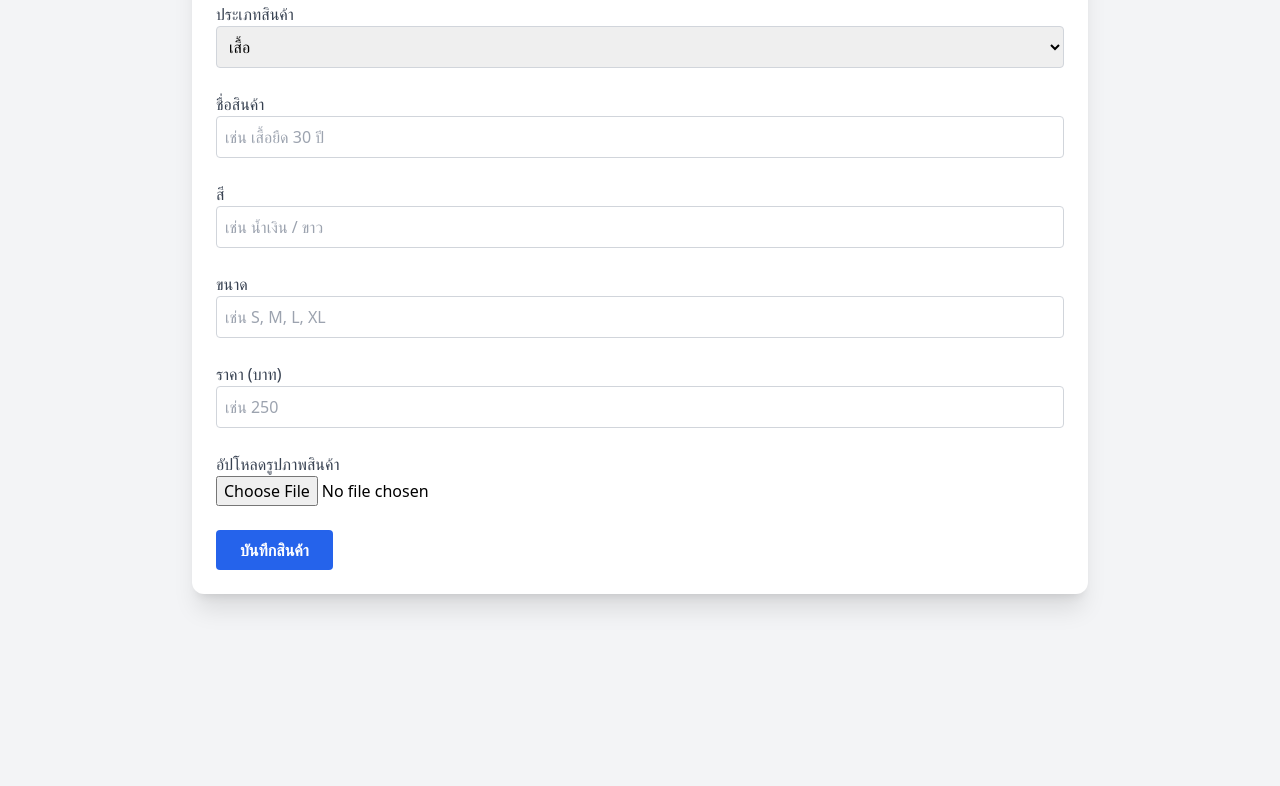
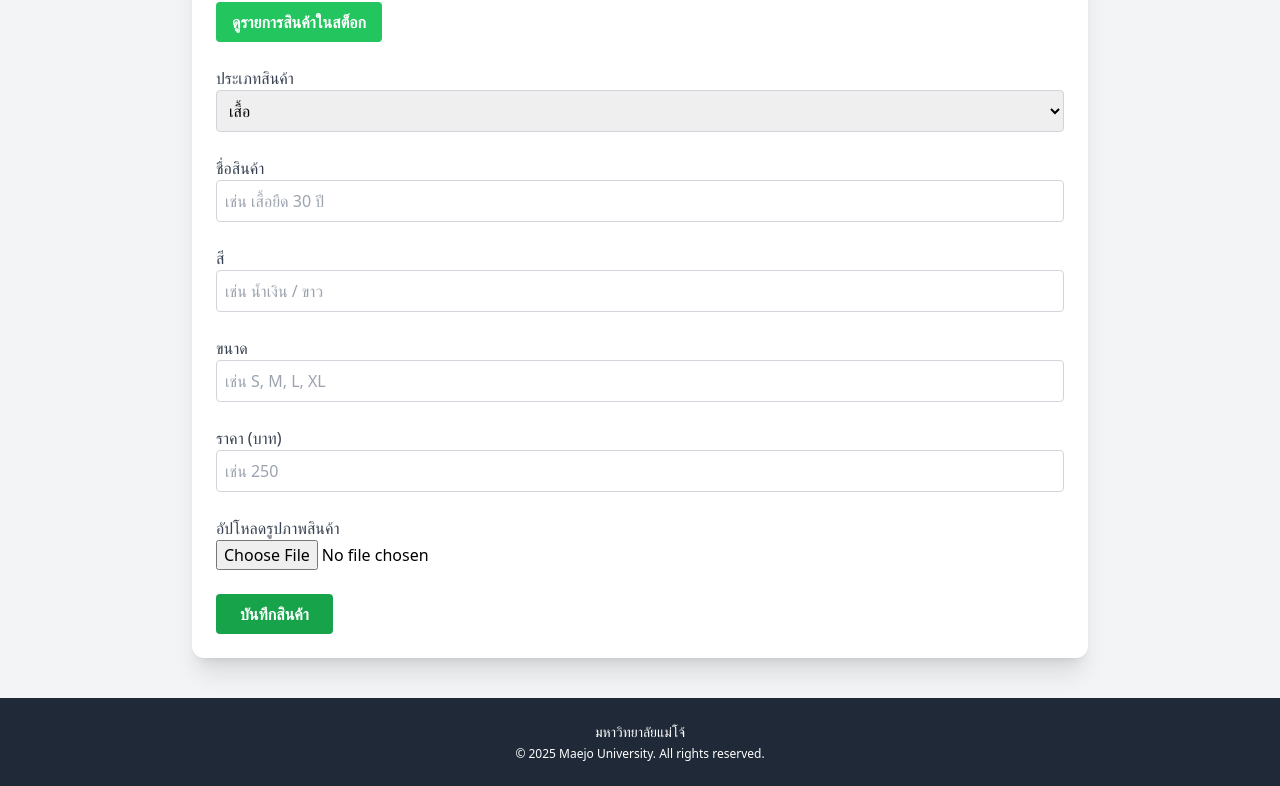
Before and after one commit to NUUICE/CS, a plain HTML site: page index.html in a window 1280 px wide. Shown: the part 114-900 px from the top of the page. Before the commit the page ends 800 px from the top, so only its background shows below. Drawn offline with nearby package versions, Linux system fonts and the light colour scheme.

Commit message:
Update index.html

```diff
--- a/index.html
+++ b/index.html
@@ -6,12 +6,24 @@
   <title>เพิ่มสินค้า - ที่ระลึก 30 ปี</title>
   <script src="https://cdn.tailwindcss.com"></script>
 </head>
-<body class="bg-gray-100 font-sans">
+<body class="bg-gray-100 font-sans flex flex-col min-h-screen">
+
+  <!-- เนื้อหา -->
+  <div class="flex-grow">
     <div class="max-w-4xl mx-auto p-6 bg-white shadow-xl mt-10 rounded-xl">
-    <h1 class="text-3xl font-bold text-blue-800 mb-4">เพิ่มสินค้า (Admin)</h1>
+      <h1 class="text-3xl font-bold text-green-700 mb-4">เพิ่มสินค้า - ของที่ระลึก 30 ปี</h1>
+
+      <!-- ปุ่มดู stock -->
+      <div class="mb-6">
+        <a href="stock.html" target="_blank"
+           class="inline-block bg-green-500 hover:bg-green-700 text-white font-bold py-2 px-4 rounded">
+          ดูรายการสินค้าในสต็อก
+        </a>
+      </div>
+
       <form action="stock.html" method="GET" class="space-y-6">
 
-      <!-- เลือกประเภทสินค้า -->
+        <!-- ประเภทสินค้า -->
         <div>
           <label class="block text-gray-700 font-medium">ประเภทสินค้า</label>
           <select name="type" class="w-full p-2 border border-gray-300 rounded">
@@ -26,52 +38,65 @@
           </select>
         </div>
 
-      <!-- รายละเอียดสินค้า -->
+        <!-- รายละเอียด -->
         <div>
           <label class="block text-gray-700 font-medium">ชื่อสินค้า</label>
           <input type="text" name="name" placeholder="เช่น เสื้อยืด 30 ปี" required
             class="w-full p-2 border border-gray-300 rounded" />
         </div>
 
-      <!-- สี -->
         <div>
           <label class="block text-gray-700 font-medium">สี</label>
           <input type="text" name="color" placeholder="เช่น น้ำเงิน / ขาว" class="w-full p-2 border border-gray-300 rounded" />
         </div>
 
-      <!-- ขนาด -->
         <div>
           <label class="block text-gray-700 font-medium">ขนาด</label>
           <input type="text" name="size" placeholder="เช่น S, M, L, XL" class="w-full p-2 border border-gray-300 rounded" />
         </div>
 
-      <!-- ราคา -->
         <div>
           <label class="block text-gray-700 font-medium">ราคา (บาท)</label>
           <input type="number" name="price" placeholder="เช่น 250" required class="w-full p-2 border border-gray-300 rounded" />
         </div>
 
-      <!-- อัปโหลดรูป -->
         <div>
           <label class="block text-gray-700 font-medium">อัปโหลดรูปภาพสินค้า</label>
           <input type="file" name="image" class="w-full" />
         </div>
 
         <button type="submit"
-        class="bg-blue-600 hover:bg-blue-800 text-white font-bold py-2 px-6 rounded">บันทึกสินค้า</button>
+          class="bg-green-600 hover:bg-green-800 text-white font-bold py-2 px-6 rounded">
+          บันทึกสินค้า
+        </button>
       </form>
     </div>
+  </div>
+
+  <!-- Footer -->
+  <footer class="bg-gray-800 text-white py-6 mt-10">
+    <div class="max-w-4xl mx-auto px-4 text-center">
+      <p class="text-sm font-medium">มหาวิทยาลัยแม่โจ้</p>
+      <p class="text-xs mt-1">© 2025 Maejo University. All rights reserved.</p>
+    </div>
+  </footer>
+
 </body>
 </html>
+
 <script>
-  // Tailwind CSS configuration
   tailwind.config = {
     theme: {
       extend: {
         colors: {
-          'blue-800': '#1e40af',
-          'blue-600': '#2563eb',
+          green: {
+            500: '#22c55e',
+            600: '#16a34a',
+            700: '#15803d',
+            800: '#166534',
+          },
         },
       },
     },
   };
+</script>
```
Lines whose indentation alone changed are shown as unchanged.
